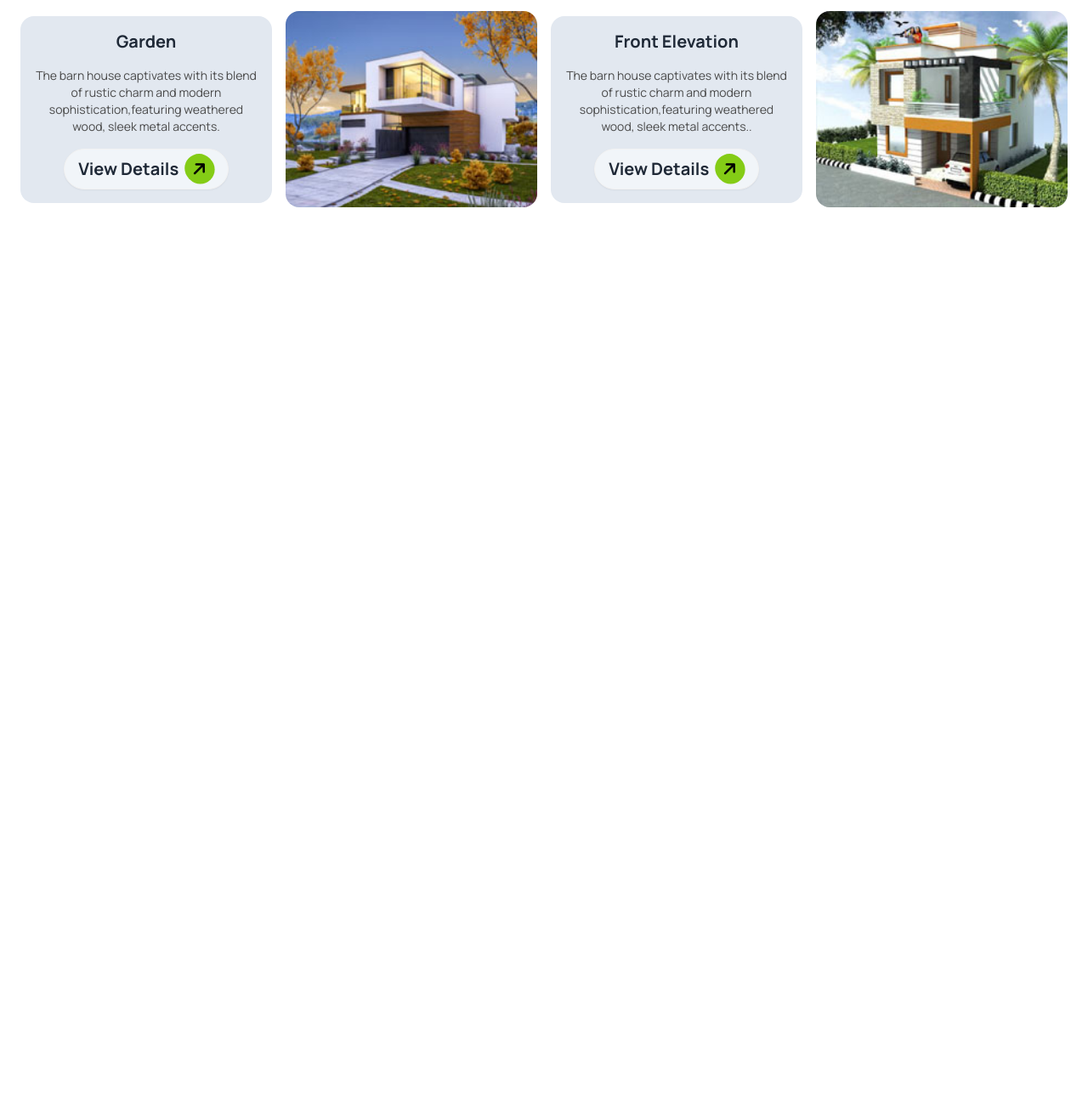
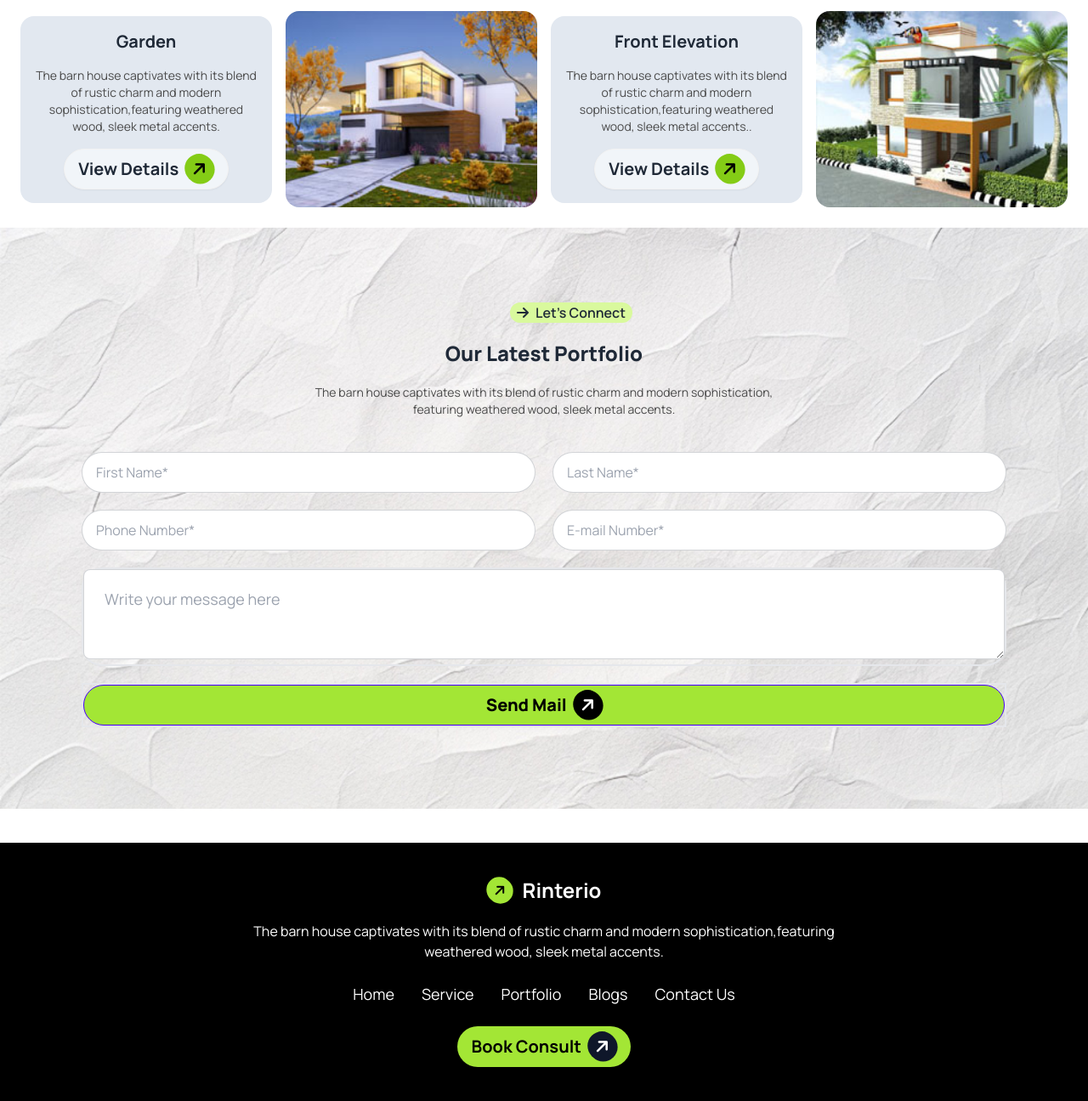
Before and after one commit to karimataulctg/Assignment-03, a plain HTML site: page index.html in a window 1280 px wide. Shown: the part 3310-4606 px from the top of the page at 85% size. Before the commit the page ends 3578 px from the top, so only its background shows below. Drawn offline with nearby package versions, Linux system fonts and the light colour scheme.

Commit message:
section form & footer

```diff
--- a/index.html
+++ b/index.html
@@ -235,5 +235,68 @@
 
     </div>
     </section>
+
+    <!-- section form -->
+
+    <section class="">
+      <form action="">
+      <div class="bg-cover bg-center " style="background-image: url(./images/bg.jpg)">
+        <div class="container mx-auto items-center justify-center p-2 lg:p-20">
+        <div class="flex flex-col items-center justify-center space-y-5">
+          <button class="lg:ml-16 mt-2 bg-lime-200 rounded-3xl px-2 space-x-2 flex items-center"><i class="fa-solid fa-arrow-right"></i><p class="font-semibold">Let's Connect</p></button>
+          <h1 class="text-2xl font-extrabold">Our Latest Portfolio</h1>
+          <p class="text-sm text-[#494949] text-center">The barn house captivates with its blend of rustic charm and modern sophistication,<br> featuring weathered wood, sleek metal accents.</p>
+        </div>
+
+        <div class="grid grid-cols-1 lg:grid-cols-2 mx-auto items-center justify-center pt-10 gap-5 p-4">
+
+          <div><input type="text" placeholder="First Name*" class="input input-bordered rounded-3xl w-full "/></div>
+        <div><input type="text" placeholder="Last Name*" class="input input-bordered w-full rounded-3xl"/></div>
+        <div><input type="number" placeholder="Phone Number*" class="input input-bordered w-full rounded-3xl " /></div>
+        <div><input type="email" placeholder="E-mail Number*" class="input input-bordered w-full rounded-3xl " /></div>
+        <div class="lg:col-span-2 mx-auto border-2 w-full rounded-3xl"><textarea
+          placeholder="Write your message here"
+          class="textarea textarea-bordered textarea-lg w-full lg:max-w-6xl"></textarea></div>
+          <div class=" lg:col-span-2 w-full border-2">
+            <button class="btn btn-primary bg-lime-400 text-black text-xl font-extrabold rounded-3xl w-full">Send Mail <i class="fa-solid fa-arrow-right bg-black text-white rounded-full p-2 -rotate-45"></i></button>
+
+          </div>
+        </div>
+      </div>
+      </div>
+    </form>
+    </section>
+
+    </main>
+
+      <!-- section footer -->
+
+    <footer class="bg-black mt-10">
+
+        <div class="container mx-auto p-10 flex flex-col items-center justify-center space-y-6">
+                <div class="text-center space-y-5">
+                  <div class="flex items-center justify-center space-x-3">
+                <i class="fa-solid fa-arrow-right bg-lime-400 text-black rounded-full p-2 -rotate-45"></i><h2 class="text-2xl font-bold text-white"> Rinterio</h2>
+              </div>
+                <p class="text-white lg:px-64 text-center">The barn house captivates with its blend of rustic charm and modern sophistication,featuring weathered wood, sleek metal accents.</p>
+            </div>
+
+            <div class=" text-lg from-[#737373]">
+              <ul class=" flex flex-col lg:flex-row gap-8 text-white ">
+                  <li class="hover:text-blue-200 cursor-pointer"><a>Home</a></li>
+                  <li class="hover:text-blue-200 cursor-pointer"><a>Service</a></li>
+                  <li class="hover:text-blue-200 cursor-pointer"><a>Portfolio</a></li>
+                  <li class="hover:text-blue-200 cursor-pointer"><a>Blogs</a></li>
+                  <li class="hover:text-blue-200 cursor-pointer"><a>Contact Us</a></li>
+                </div>
+
+
+            <div class="">
+              <a class="btn btn-ghost rounded-3xl text-xl font-bold bg-lime-400 text-black">Book Consult <i class="fa-solid fa-arrow-right bg-slate-900 text-white rounded-full p-2 -rotate-45"></i></a>
+            </div>
+
+          </div>
+
+    </footer>
 </body>
 </html>
```
